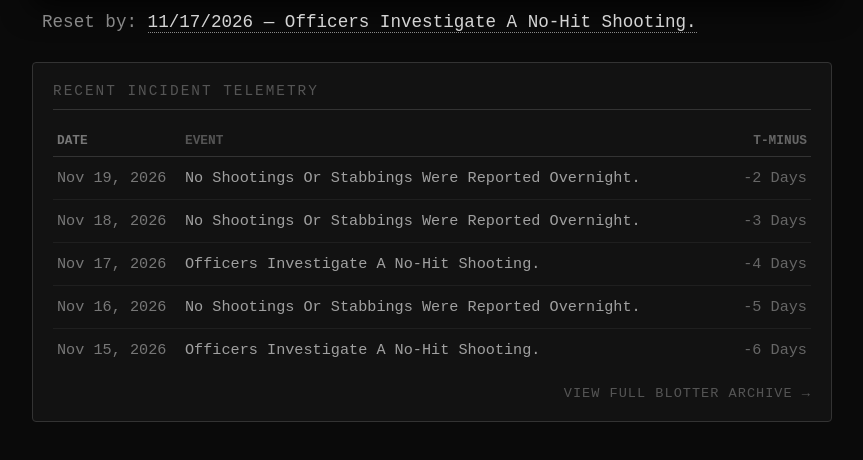
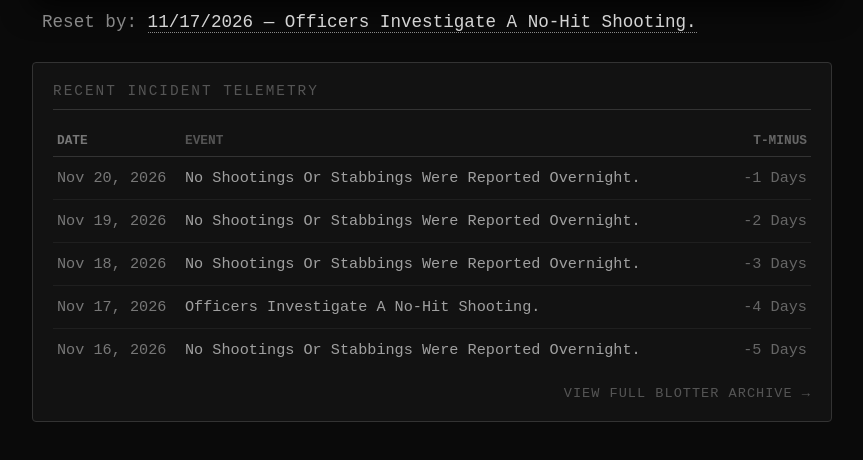
Before and after one commit to tert1ary7/lb-safety, a plain HTML site: page index.html in a window 1280 px wide. Shown: the part 260-720 px from the top of the page, without its empty margins (208-1071 px from the left). Drawn offline with Linux system fonts and the light colour scheme.

Commit message:
Automated state update

```diff
--- a/index.html
+++ b/index.html
@@ -77,9 +77,14 @@
     // System logic: The scraper will overwrite this array.
     const incidentData = [
       {
+            "date": "2026-11-20T00:00:00",
+            "type": "No Shootings Or Stabbings Were Reported Overnight.",
+            "url": "https://longbeach.gov/"
+      },
+      {
             "date": "2026-11-19T00:00:00",
             "type": "No Shootings Or Stabbings Were Reported Overnight.",
-            "url": "https://longbeach.gov/"
+            "url": "https://longbeach.gov/police/news/lbpd-blotter-nov-19-2026/"
       },
       {
             "date": "2026-11-18T00:00:00",
@@ -95,11 +100,6 @@
             "date": "2026-11-16T00:00:00",
             "type": "No Shootings Or Stabbings Were Reported Overnight.",
             "url": "https://longbeach.gov/police/news/lbpd-blotter-nov-16-2026/"
-      },
-      {
-            "date": "2026-11-15T00:00:00",
-            "type": "Officers Investigate A No-Hit Shooting.",
-            "url": "https://longbeach.gov/police/news/lbpd-blotter-nov-15-2026/"
       }
 ];
 
```
